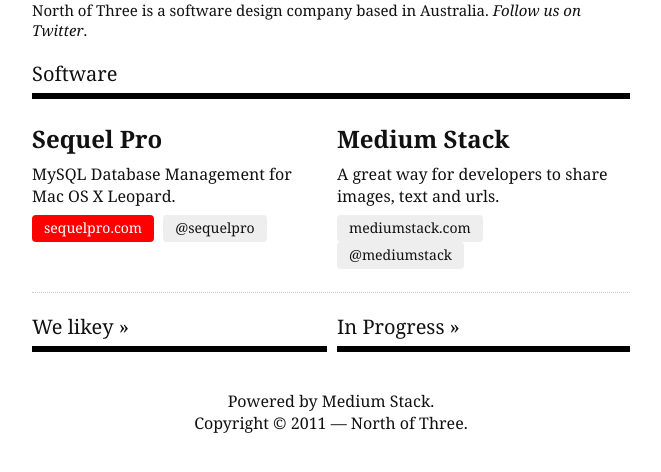
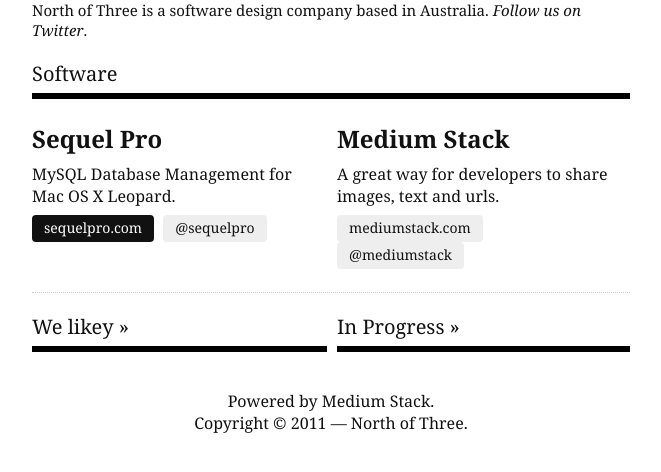
Before and after one commit to mattlangtree/northofthree.github.io, a PHP site: page / in a window 1280 px wide, with the pointer over the restyled element. Shown: the part 152-624 px from the top of the page, without its empty margins (309-970 px from the left). Run offline with PHP 8.4, Linux system fonts and the light colour scheme; data that the repository does not hold is empty.

Commit message:
Update link color.
git-svn-id: https://nof3.springloops.com/source/northofthree/trunk@9 336c6bb2-501c-45ac-a62c-0dffd56cd18d

```diff
--- a/index.php
+++ b/index.php
@@ -155,7 +155,7 @@
         -webkit-border-radius: 4px;
     }
     a.button:hover {
-        background-color: red;
+        background-color: #111;
         color: white;
     }
     footer {
```
